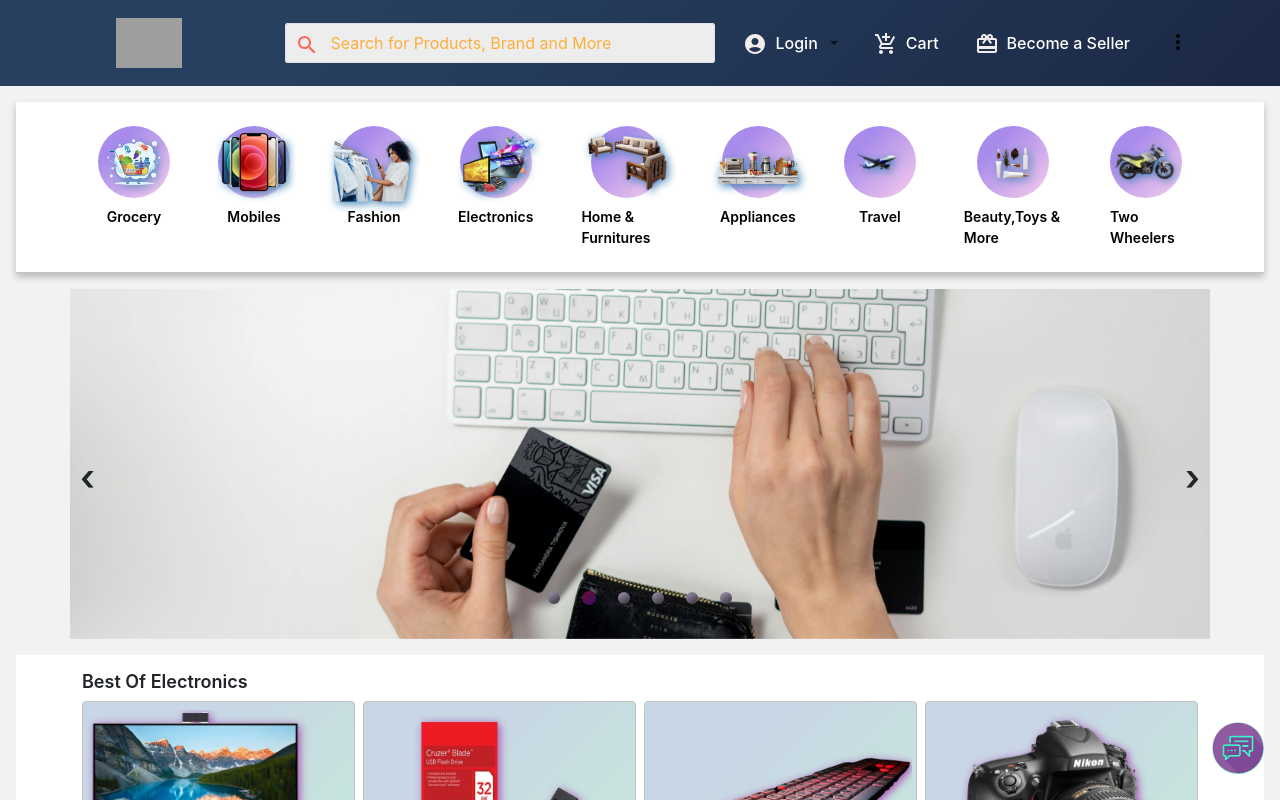
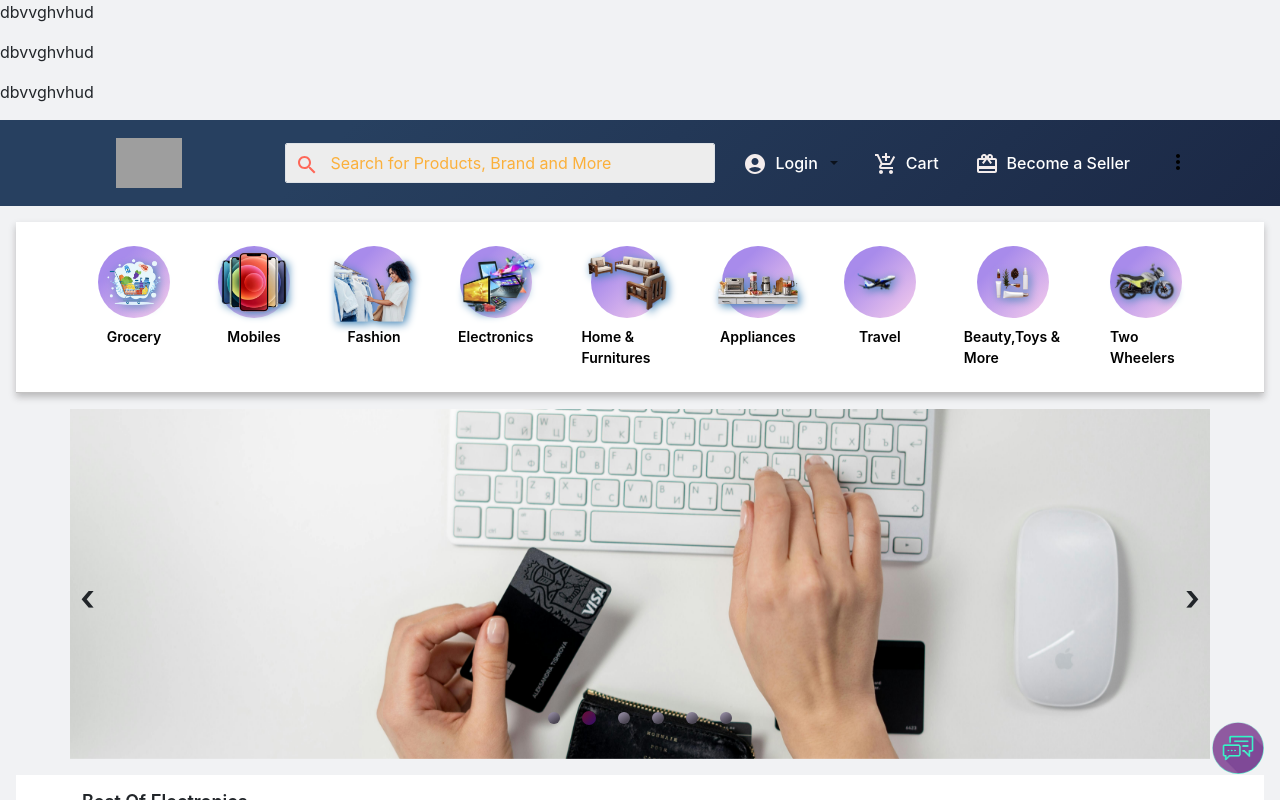
Before and after one commit to mukeshkumarmaurya67/flipkartclone, a React (Create React App) app: page /profile in a window 1280 px wide. Shown: the top 800 px of the page. Built offline with nearby package versions, Linux system fonts and the light colour scheme; grey boxes are pictures that could not be loaded.

Commit message:
testing conflict

```diff
--- a/src/App.jsx
+++ b/src/App.jsx
@@ -10,6 +10,9 @@ import Paymentpage from './Components/Pages/Paymentpage';
 const App = () => {
     return (
         <>
+     <p>dbvvghvhud</p>
+     <p>dbvvghvhud</p>
+     <p>dbvvghvhud</p>
 
             <HashRouter>
                 <Routes>
```
